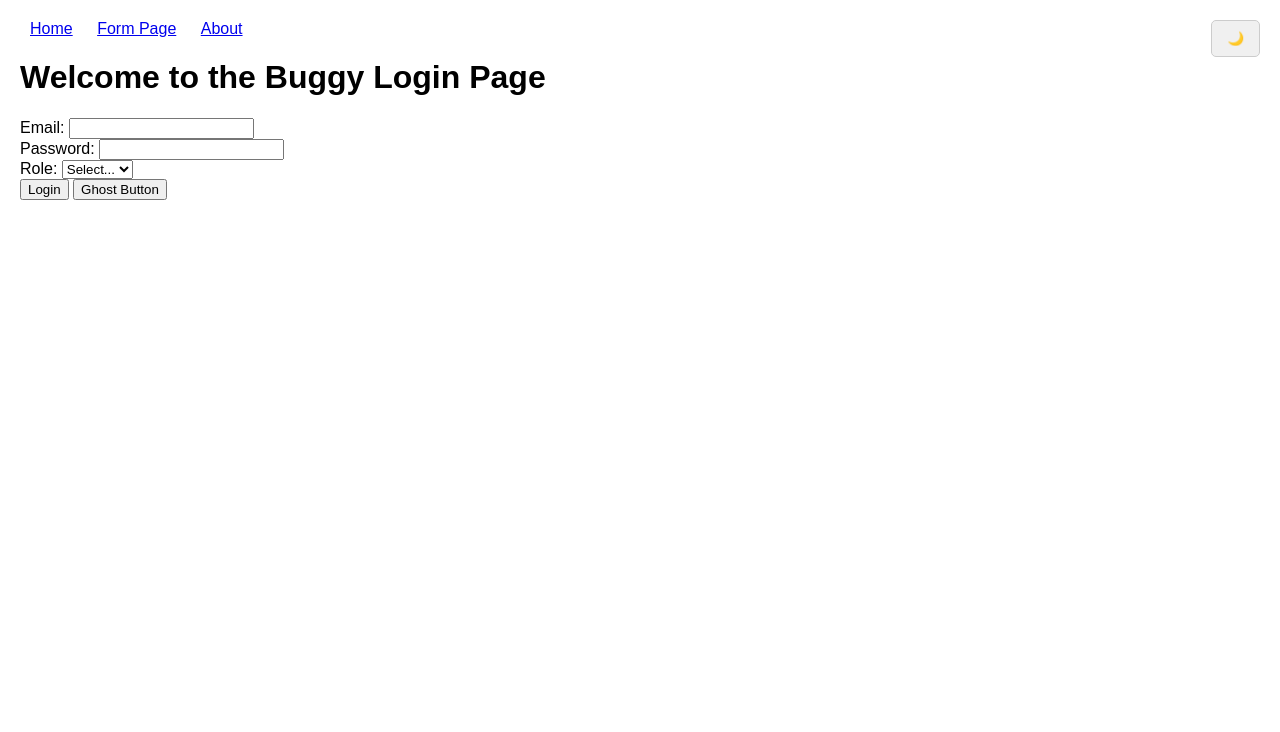
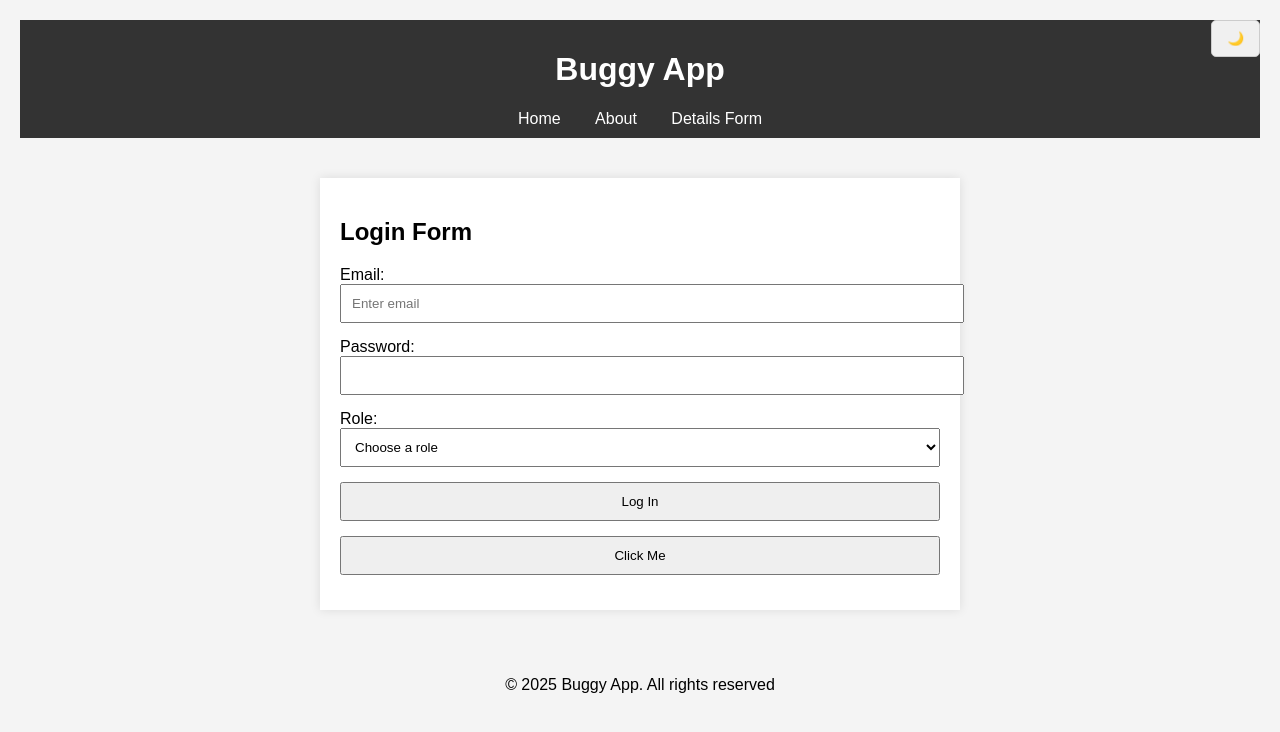
Before and after one commit to handpicked-cotton/QA-Web-App, a plain HTML site: page index.html in a window 1280 px wide. Drawn offline with Linux system fonts and the light colour scheme.

Commit message:
Update index.html

```diff
--- a/index.html
+++ b/index.html
@@ -7,98 +7,136 @@
   <style>
     body {
       font-family: Arial, sans-serif;
-      margin: 20px;
-      transition: background-color 0.3s, color 0.3s;
+      background-color: #f4f4f4;
+      margin: 0;
+      padding: 20px;
     }
-    .dark-theme {
-      background-color: #222;
-      color: #f0f0f0;
+    header {
+      background-color: #333;
+      color: white;
+      padding: 10px;
+      text-align: center;
+    }
+    nav a {
+      color: white;
+      margin: 0 15px;
+      text-decoration: none;
+    }
+    nav a:hover {
+      text-decoration: underline;
+    }
+    main {
+      max-width: 600px;
+      margin: 40px auto;
+      background: white;
+      padding: 20px;
+      box-shadow: 0 0 10px rgba(0,0,0,0.1);
+    }
+    input, button, select {
+      display: block;
+      margin-bottom: 15px;
+      width: 100%;
+      padding: 10px;
     }
     .error {
       color: red;
       font-size: 0.9em;
+      display: none;
     }
-    nav a {
-      margin: 0 10px;
+    footer {
+      text-align: center;
+      padding: 10px;
+      margin-top: 20px;
     }
   </style>
 </head>
 <body>
-  <nav>
-    <a href="#">Home</a>
-    <a href="form.html">Form Page</a>
-    <a href="about.html">About</a> <!-- Broken link -->
-  </nav>
+  <header>
+    <h1>Buggy App</h1>
+    <nav>
+      <a href="#">Home</a>
+      <a href="brokenlink.html">About</a>
+      <a href="#form">Details Form</a>
+    </nav>
+  </header>
 
-  <h1>Welcome to the Buggy Login Page</h1>
-  <form id="loginForm">
-    <div>
+  <main>
+    <h2>Login Form</h2>
+    <form id="loginForm">
       <label for="email">Email:</label>
-      <input type="text" id="email" name="email" />
-      <div id="emailError" class="error"></div>
-    </div>
-    <div>
+      <input type="text" id="email" name="email" placeholder="Enter email" />
+      <div id="emailError" class="error">Please enter a valid email.</div>
+
       <label for="password">Password:</label>
       <input type="password" id="password" name="password" />
-      <div id="passwordError" class="error"></div>
-    </div>
-    <div>
+      <div id="passwordError" class="error">Password is required.</div>
+
       <label for="role">Role:</label>
-      <select id="role" name="role">
-        <option value="">Select...</option>
-        <option value="admin">Admin</option>
+      <select id="role">
+        <option>Choose a role</option>
       </select>
-    </div>
-    <button type="submit">Login</button>
-    <button type="button" id="ghostBtn">Ghost Button</button>
-  </form>
 
-  <!-- Theme Toggle Button -->
-  <div style="position: fixed; top: 20px; right: 20px;">
-    <button id="themeToggle" style="padding: 10px 15px; border-radius: 5px; background: #f0f0f0; border: 1px solid #ccc;">
-      🌙
-    </button>
-  </div>
+      <button type="submit">Log In</button>
+    </form>
+
+    <button id="ghostBtn">Click Me</button>
+  </main>
+
+  <footer>
+    <p>© 2025 Buggy App. All rights reserved</p>
+  </footer>
 
   <script>
-    document.getElementById('ghostBtn').addEventListener('click', () => {
-      console.log("Ghost button clicked"); // No visible action
-    });
-
     document.getElementById('loginForm').addEventListener('submit', function(e) {
       e.preventDefault();
 
       const email = document.getElementById('email').value;
       const password = document.getElementById('password').value;
-      const role = document.getElementById('role').value;
+      let valid = true;
 
-      // Reset errors
-      document.getElementById('emailError').textContent = '';
-      document.getElementById('passwordError').textContent = '';
-
-      let hasError = false;
       if (!email.includes('@')) {
-        document.getElementById('emailError').textContent = 'Invalid email format';
-        hasError = true;
-      }
-      if (password === '') {
-        document.getElementById('passwordError').textContent = 'Password cannot be empty';
-        hasError = true;
+        document.getElementById('emailError').style.display = 'block';
+        valid = false;
       }
 
-      if (!hasError) {
-        alert('Logged in successfully!');
+      if (password === '') {
+        document.getElementById('passwordError').style.display = 'block';
+        valid = false;
+      }
+
+      if (valid) {
+        alert('Login successful!');
       }
     });
 
-    const toggleBtn = document.getElementById('themeToggle');
-    let darkMode = false;
-
-    toggleBtn.addEventListener('click', () => {
-      darkMode = !darkMode;
-      toggleBtn.textContent = darkMode ? '🌞' : '🌙';
-      // BUG: theme not actually toggled
+    // Ghost button behavior
+    document.getElementById('ghostBtn').addEventListener('click', function() {
+      console.log('Ghost button clicked');
+      // No visual feedback, no real function
     });
   </script>
+
+  <!-- Theme Toggle Button -->
+<div style="position: fixed; top: 20px; right: 20px;">
+  <button id="themeToggle" style="padding: 10px 15px; border-radius: 5px; background: #f0f0f0; border: 1px solid #ccc;">
+    🌙
+  </button>
+</div>
+
+<script>
+  const toggleBtn = document.getElementById('themeToggle');
+  let darkMode = false;
+
+  toggleBtn.addEventListener('click', () => {
+    darkMode = !darkMode;
+
+    // BUG: This only toggles the icon but doesn't apply theme styles
+    toggleBtn.textContent = darkMode ? '🌞 ' : '🌙 ';
+
+    // Missing functionality:
+    // document.body.classList.toggle('dark-theme'); <-- should be here
+  });
+</script>
+
 </body>
 </html>
```
